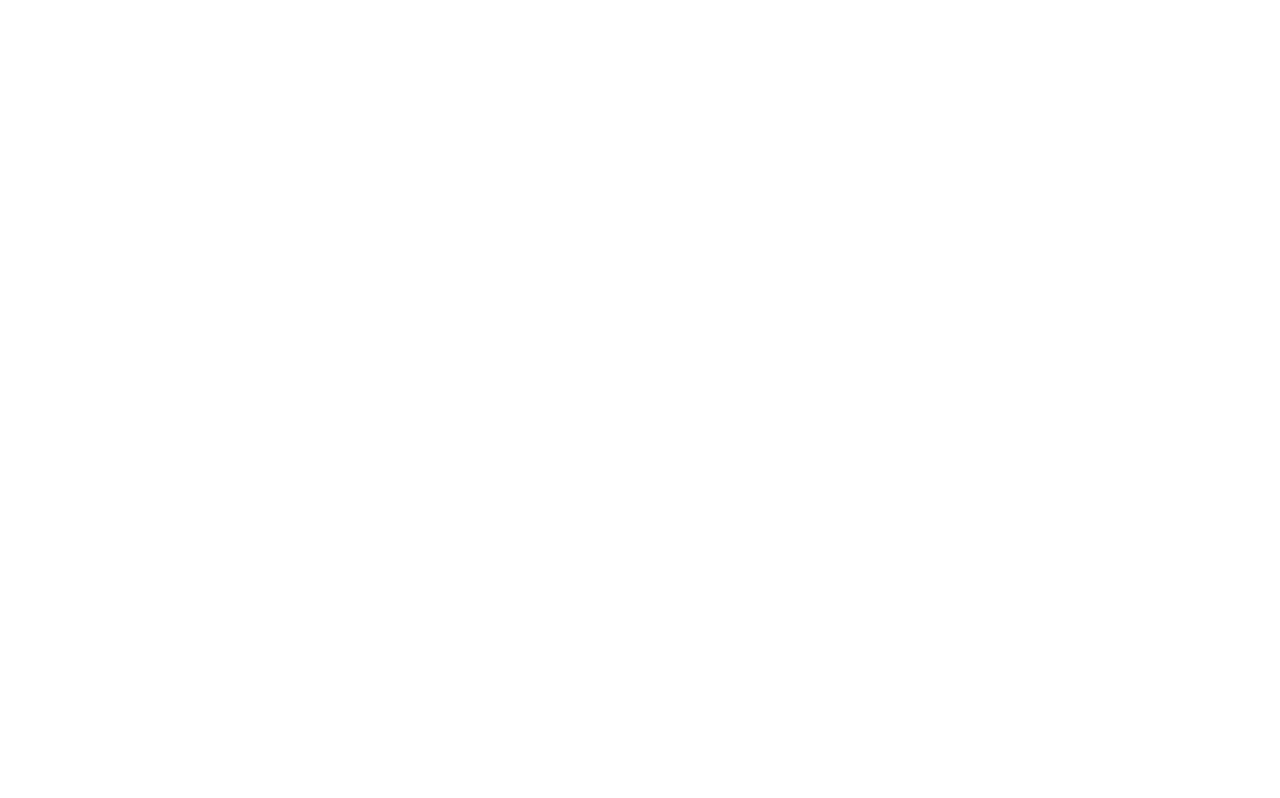
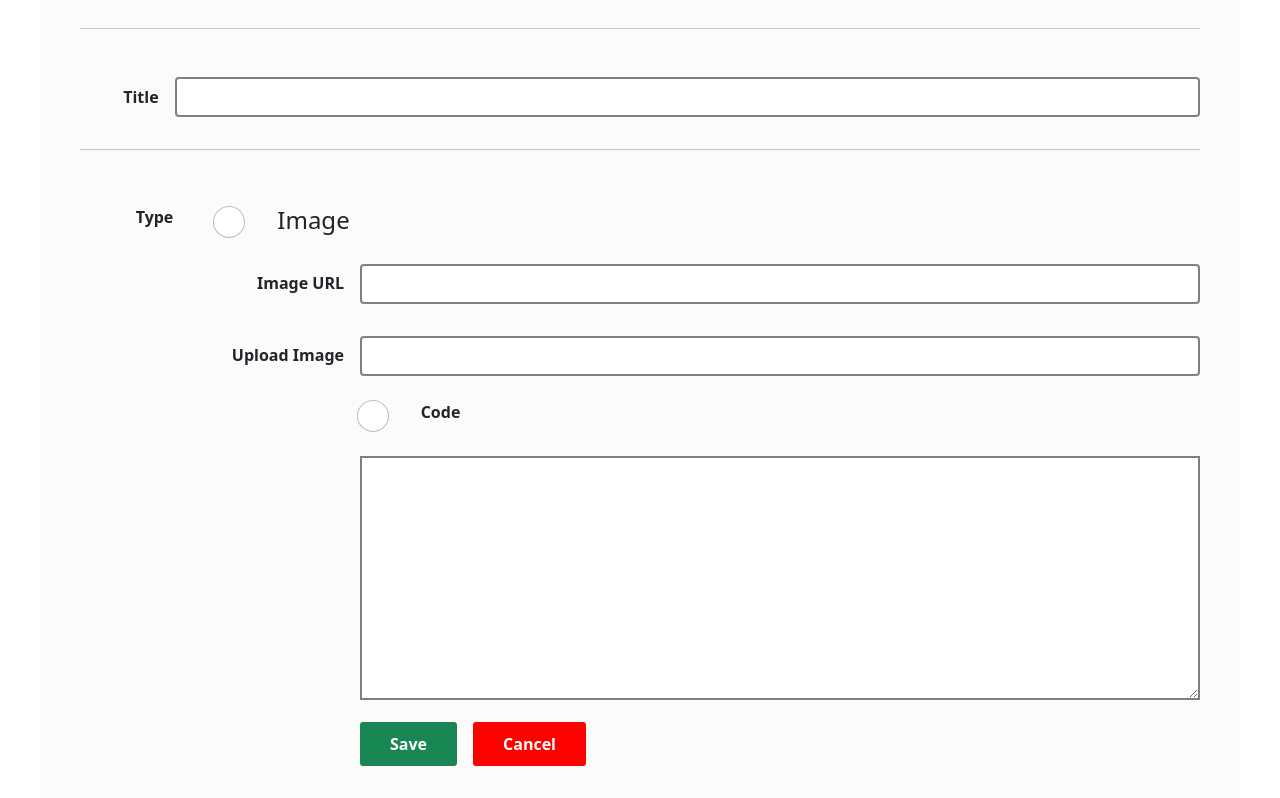
Before and after one commit to saints23githubbeck/ctarecipenia, a React (Create React App) app: page /addAdvertisement in a window 1280 px wide. Shown: the part 322-1120 px from the top of the page. Before the commit the page ends 800 px from the top, so only its background shows below. Built offline with nearby package versions, Linux system fonts and the light colour scheme.

Commit message:
addAdvertisement

```diff
--- a/src/App.js
+++ b/src/App.js
@@ -14,6 +14,7 @@ import Dashboard from "./Components/Dashboard/Dashboard";
 import ResetLink from './Components/ResetLink/ResetLink.js';
 import Profile from './Components/Recipes/Profile.js';
 import Comments from "./Components/Comments/Comments.js";
+import AddAdvertisement from "./Components/Dashboard/AddAdvertisement/AddAdvertisement.jsx"
 import SubscribersEmail from "./Components/Dashboard/EmailSubscribers/SubscribersEmail.jsx";
 
 function App() {
@@ -48,10 +49,13 @@ function App() {
           <Route exact path="/profile">
             <Profile />
           </Route>
-
           <Route exact path="/subscribersemail">
             <SubscribersEmail />
           </Route>
+          <Route exact path="/addAdvertisement">
+            <AddAdvertisement />
+          </Route>
+
           <Route exact path="/login">
             <LoginRegister></LoginRegister>
           </Route>
--- /dev/null
+++ b/src/Components/Dashboard/AddAdvertisement/AddAdvertisement.css
@@ -0,0 +1,21 @@
+.addAdvertiesment{
+    background-color: #FBFBFB;
+    margin: auto;
+    margin: 40px;
+    padding: 40px;
+
+}
+.button1{
+    color: white;
+    background-color: #198754;
+    padding: 10px 30px;
+    border-radius: 3px;
+    font-weight: bold;
+}
+.button2{
+    color: white;
+    background-color: #FE0202;
+    padding: 10px 30px;
+    border-radius: 3px;
+    font-weight: bold;
+}
--- /dev/null
+++ b/src/Components/Dashboard/AddAdvertisement/AddAdvertisement.jsx
@@ -0,0 +1,123 @@
+import React from 'react';
+import './AddAdvertisement.css'
+
+const AddAdvertisement = () => {
+    return (
+        <div>
+            <h1 className='fs-1 Subscribers-heading'> Add Advertiesment</h1>
+
+            <div className='my-5 addAdvertiesment'>
+
+                <form action="">
+                    <div className=''>
+
+                        <div className="row g-3 align-items-center">
+                            {/* From location */}
+                            <div className="col-md-2 col-lg-1">
+                                <label for="" className="col-form-label fw-bold">Locations</label>
+                            </div>
+                            <div className='col-md-10 col-lg-11'>
+                                <select style={{ border: '2px solid gray' }} class="form-select">
+                                    <option selected></option>
+                                    <option value="1">ali</option>
+                                    <option value="2">Shorif</option>
+                                    <option value="3">Bangladesh</option>
+                                    <option value="3">01796491068</option>
+                                </select>
+                            </div>
+                            <span className='mb-3'>
+                                <hr />
+                            </span>
+
+                            {/* title */}
+                            <div className="col-md-2 col-lg-1 text-md-end">
+                                <label for="" className="col-form-label fw-bold ">Title</label>
+                            </div>
+                            <div className='col-md-10 col-lg-11'>
+                                <input style={{ border: '2px solid gray' }} class="form-control" type="text" />
+                            </div>
+                            <span className='mb-3'>
+                                <hr />
+                            </span>
+
+                            {/* type of  */}
+                            <div className='d-flex mb-2'>
+                                <div className="col-md-2 col-lg-1 text-md-end">
+                                    <label className="col-form-label fw-bold ">Type</label>
+                                </div>
+                                <div className='col-md-10 col-lg-11'>
+                                    <div class="form-check">
+                                        <input class="mx-3 fs-2 form-check-input" type="radio" name="exampleRadios" id="exampleRadios1" value="" />
+                                        <label class="form-check-label mx-3 fs-4 mt-1" for="exampleRadios1">
+                                            Image
+                                        </label>
+                                    </div>
+                                </div>
+                            </div>
+
+                            <div className='d-md-flex justify-content-end mb-3'>
+                                <div className="col-md-1 text-md-end me-3">
+                                    <label for="" className="col-form-label fw-bold ">Image URL</label>
+                                </div>
+                                <div className='col-md-9'>
+                                    <input style={{ border: '2px solid gray' }} class="form-control" type="text" />
+                                </div>
+                            </div>
+
+                            <div className='d-md-flex justify-content-end'>
+                                <div className="col-md-2 text-md-end me-3">
+                                    <label for="" className="col-form-label fw-bold ">Upload Image</label>
+                                </div>
+                                <div className='col-md-9'>
+                                    <input style={{ border: '2px solid gray' }} class="form-control" type="text" />
+                                </div>
+                            </div>
+
+                            <div className='col-11 col-md-7 mt-3 m-auto'>
+                                <div class="form-check">
+                                    <input class="mx-3 fs-2 form-check-input" type="radio" name="exampleRadios" id="exampleRadios1" value="" />
+                                    <label class="form-check-label mx-3 fw-bold mt-2" for="exampleRadios1">
+                                        Code
+                                    </label>
+                                </div>
+                            </div>
+
+                            <div>
+                                <div className='d-md-flex justify-content-end'>
+                                    <div className='col col-md-2'>
+
+                                    </div>
+                                    <div className='col col-md-9 my-2'>
+                                        <textarea className='w-100' style={{ border: '2px solid gray' }} name="" id="" cols="30" rows="10"></textarea>
+                                        <br />
+                                        <div className='d-flex my-3'>
+                                            <button className='button1 me-3'>Save</button>
+                                            <button className='button2'>Cancel</button>
+                                        </div>
+
+                                    </div>
+
+                                </div>
+                            </div>
+
+
+
+
+
+
+
+
+
+
+                        </div>
+                    </div>
+
+
+                </form>
+            </div>
+
+        </div>
+    );
+};
+
+export default AddAdvertisement;
```
